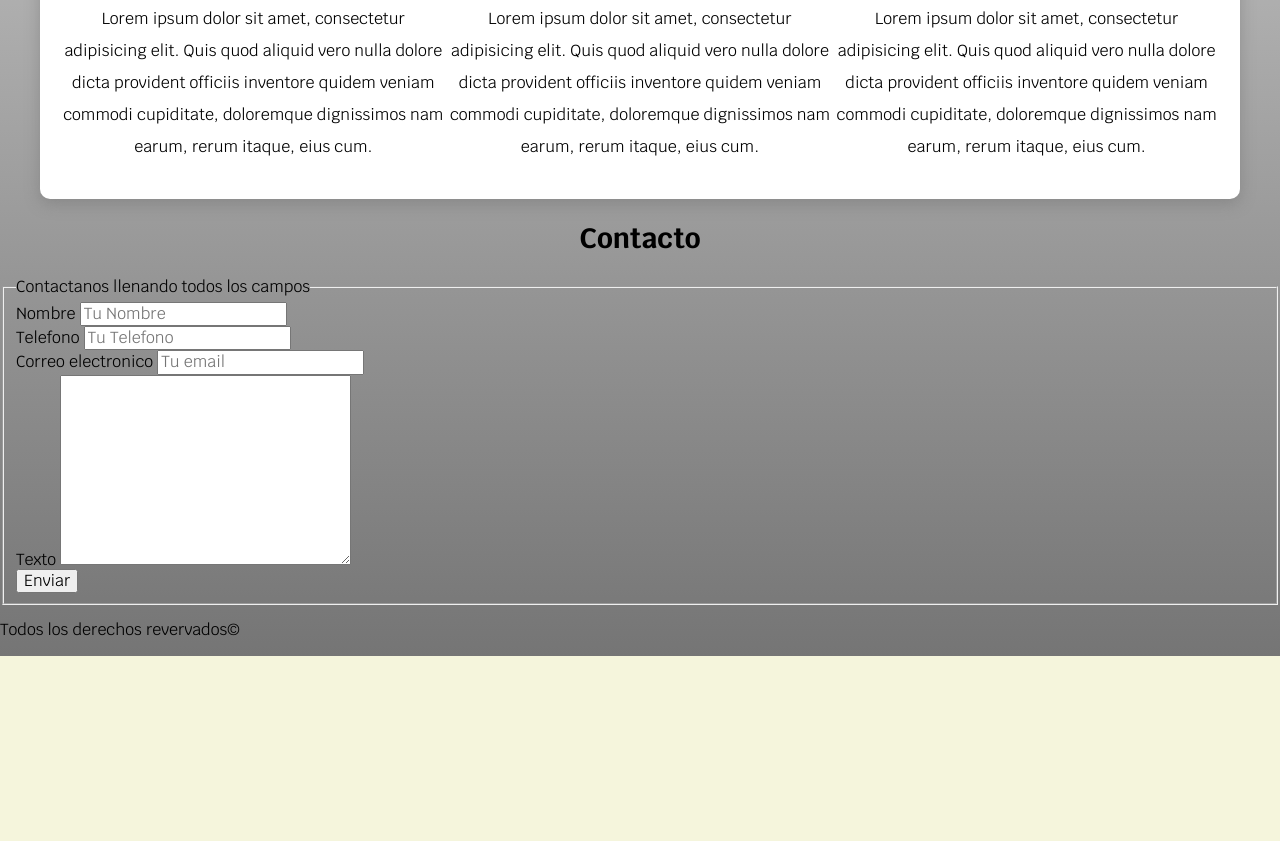
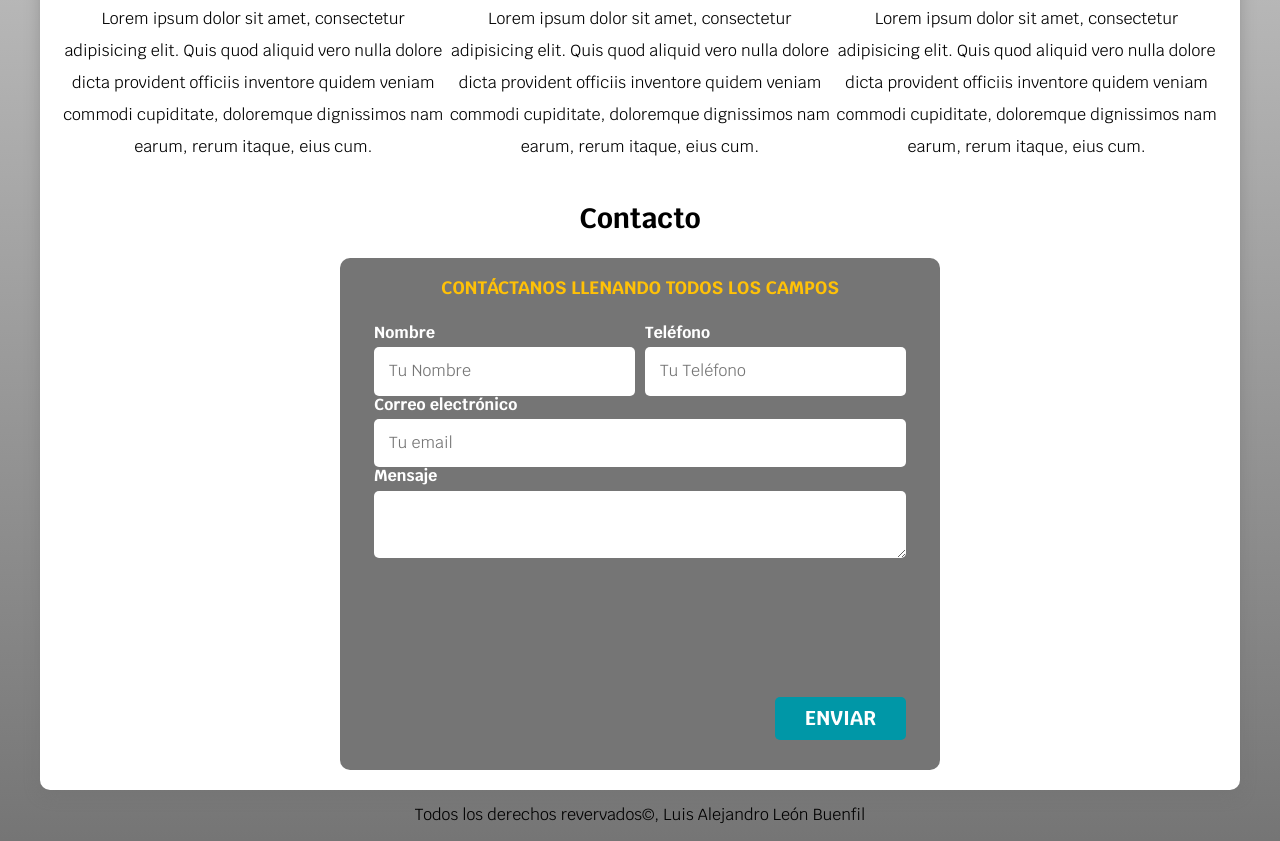
Before and after one commit to AlejandroLn/Web, a plain HTML site: page Developer Page/index.html in a window 1280 px wide. Shown: the part 926-1767 px from the top of the page. Before the commit the page ends 1582 px from the top, so only its background shows below. Drawn offline with Linux system fonts and the light colour scheme.

Commit message:
Finalizando practica

```diff
--- a/Developer Page/css/styles.css
+++ b/Developer Page/css/styles.css
@@ -5,11 +5,12 @@
   --primario: #ffc107;
   --secundario: #0097a7;
   --gris: #757575;
+  --grisclaro:#DFE9F3;
 
 
 }
 
-
+/*Scroll snap es propiedad del css para controlar el desplazamiento de una pagina web*/
 
 html{
   font-size: 62.5%;
@@ -160,12 +161,19 @@ body{
   border-radius: .5rem; /*Borde de las esquinas redondeadas */
   width:90%; /*Ancho del boton*/
   text-align:center; /*Centrar texto del boton*/
+  border: none;/*Esto afecta únicamente al botton de la etiqueta "input"*/
+
 }
+
 @media (min-width:768px){
   .botton{
     width: auto;
   }
 
+}
+
+.botton:hover{
+  cursor: pointer;
 }
 .sombra{
   margin-top: 2rem;
@@ -219,3 +227,80 @@ font-weight: normal;
   border-radius: 50%;
 }
 /*investigar en html cuales son las etiquetas para un formulario*/
+/*Contacto*/
+.formulario{
+  background-color: var(--gris);
+  width: min(60rem, 100%);
+  /*AHORRA EL USO DE MEDIA QUERY. ¿Qué es más pequeño, 60 rem o el 100% del tamaño de la pantalla?*/
+  margin: 0 auto;
+  padding: 2rem;
+  border-radius: 1rem;
+
+}
+
+.formulario fieldset{
+  border: none;
+}
+.formulario legend {
+  text-align: center;
+  font-size: 1.8rem;
+  font-weight: bold;
+  margin-bottom: 2rem;
+  text-transform: uppercase;
+  color: var(--primario);
+}
+@media (min-width: 768px) {
+  .contenedor-campos{
+    display: grid;
+    grid-template-columns: repeat(2,1fr);
+    column-gap: 1rem;
+    grid-template-rows: auto auto 20rem; /*Darle el espacio de cada fila*/
+  }
+  /*repaso:nth-child significa el # del hijo. el orden seria:nombre,teléfono,correo y mensaje.
+  Cómo requerimos modificar correo y mensaje, usaremos 3 y 4 en nth-child*/
+  .campo:nth-child(3),
+  .campo:nth-child(4){
+    /*Posiciona el elemento, "que vaya de la columna 1 a la 3"*/
+    grid-column: 1/3;
+  }
+}
+
+
+.campo label{
+  color: var(--blanco);
+  font-weight: bold;
+  margin-bottom: .5rem;
+  display: block;/*Lograr que cada label tome el espacio disponible y esre separado del input*/
+}
+
+.input-text{
+  width: 100%;
+  border: none;
+  padding: 1.5rem;
+  border-radius: .5rem;
+}
+campo textarea{
+  height: 20rem;/**Hacer más grande la altura del textarea*/
+
+}
+/*Utilidades */
+.w-sm-100{
+  width: 100%;
+}
+@media (min-width: 768px){
+  .w-sm-100{
+    width: auto;
+  }
+
+  .flex{
+    display: flex;
+  }
+
+  .alinear-derecha{
+    justify-content: flex-end;
+  }
+}
+
+.footer{
+  text-align: center;
+}
--- a/Developer Page/index.html
+++ b/Developer Page/index.html
@@ -41,7 +41,7 @@
     <path d="M9 11a3 3 0 1 0 6 0a3 3 0 0 0 -6 0" />
     <path d="M17.657 16.657l-4.243 4.243a2 2 0 0 1 -2.827 0l-4.244 -4.243a8 8 0 1 1 11.314 0z" />
   </svg>
-  <p>Mérida Yucatán</p>
+  <p>Mérida, Yucatán</p>
   </div>
   <a class="botton">Contactar</a>
 
@@ -103,45 +103,44 @@
 
 </div> <!-- es el div general "Mis servicios"/-->
 
-</main>
-
 <section>
   <h2>Contacto</h2>
-  <form>
+  <form class="formulario">
     <fieldset>
-      <Legend>Contactanos llenando todos los campos</Legend>
-      <div>
+      <Legend>Contáctanos llenando todos los campos</Legend>
+      <div class="contenedor-campos">
+      <div class="campo" class="campo">
         <label>Nombre</label>
-        <input type="text" placeholder="Tu Nombre">
+        <input class="input-text" class="text" placeholder="Tu Nombre">
 
       </div>
 
-      <div>
-        <label for="">Telefono</label>
-        <input type="tel" placeholder="Tu Telefono">
+      <div class="campo">
+        <label for="">Teléfono</label>
+        <input class="input-text" type="tel" placeholder="Tu Teléfono">
       </div>
 
-      <div>
-        <label for="">Correo electronico</label>
-        <input type="email" placeholder="Tu email" >
+      <div class="campo">
+        <label for="">Correo electrónico</label>
+        <input class="input-text" type="email" placeholder="Tu email" >
       </div>
 
-      <div>
-        <label>Texto</label>
-        <textarea name="" id="" cols="30" rows="10"></textarea>
+      <div class="campo">
+        <label>Mensaje</label>
+        <textarea class="input-text"></textarea>
 
       </div>
-
-      <div>
-        <input type="submit" value="Enviar">
+    </div> <!--Cierre contenedor-campos-->
+      <div class="alinear-derecha flex">
+        <input class="botton w-sm-100" type="submit" value="Enviar">
 
       </div>
     </fieldset>
   </form>
 </section>
-
-<footer>
-  <p>Todos los derechos revervados©</p>
+</main>
+<footer class="footer">
+  <p>Todos los derechos revervados©, Luis Alejandro León Buenfil</p>
 </footer>
 
 
```
